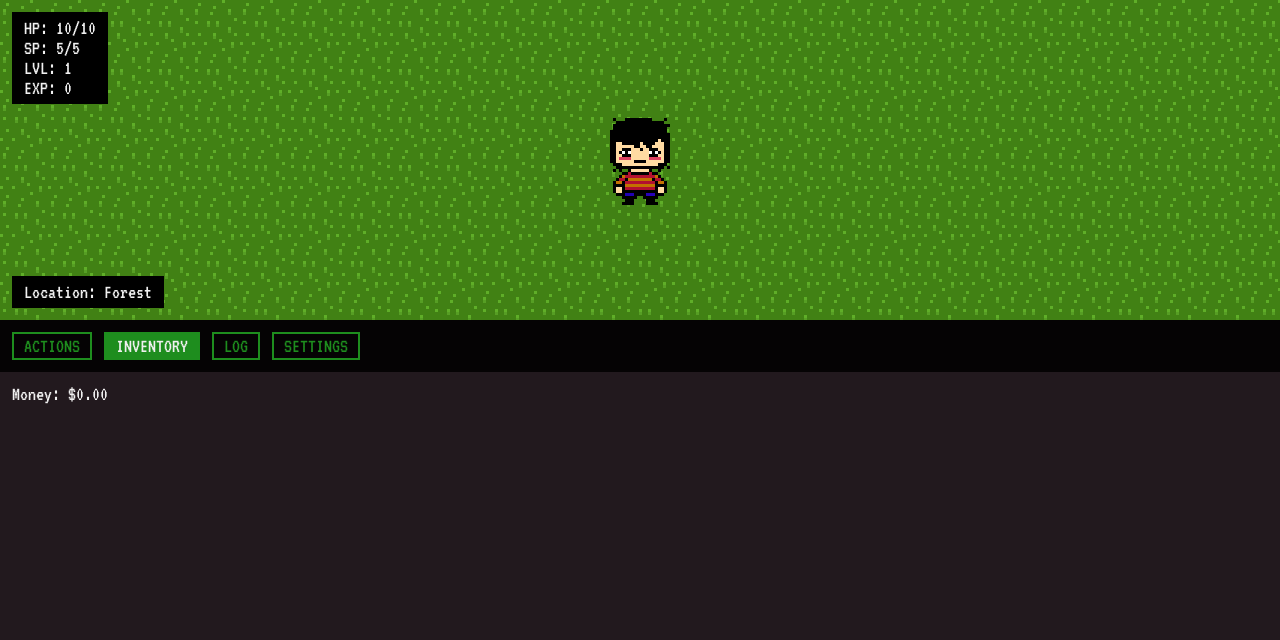
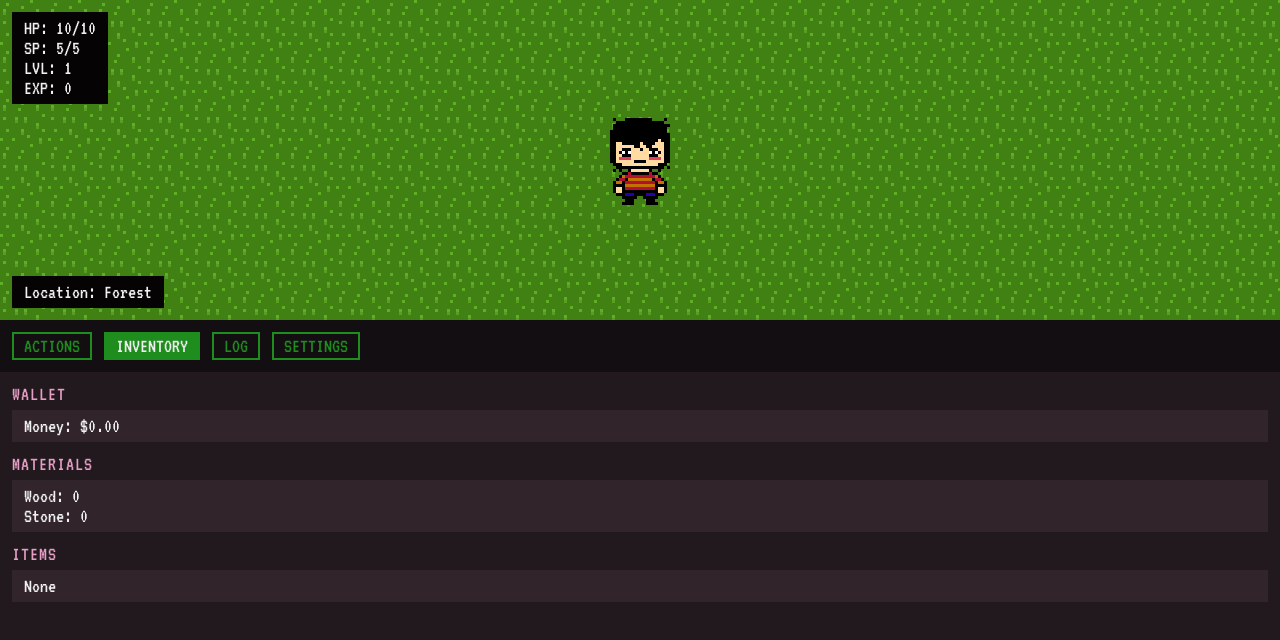
Before and after one commit to snab43/incremental-rpg, a website built with Vite: page index.html in a window 1280 px wide. Both pictures are taken after a click on the element "INVENTORY". Built offline with nearby package versions, Linux system fonts and the light colour scheme.

Commit message:
Expanded inventory UI

```diff
--- a/index.html
+++ b/index.html
@@ -8,7 +8,7 @@
 	<body>
 		<div id="game-container">
 			<!-- Game Notifications -->
-			<ul id="notifications"></ul>
+			<ul id="notifications" class="ul-unstyled"></ul>
 
 			<!-- Game View -->
 			<div id="view">
@@ -52,7 +52,21 @@
 
 					<!-- Inventory -->
 					<div id="inventory" class="tab-content">
-						Money: $<span id="stat-money"></span>
+						<h2>Wallet</h2>
+						<div class="control-section">
+							Money: $<span id="wallet-money"></span>
+						</div>
+						<h2>Materials</h2>
+						<div class="control-section">
+							<ul class="ul-unstyled">
+								<li>Wood: <span id="inventory-wood"></span></li>
+								<li>Stone: <span id="inventory-stone"></span></li>
+							</ul>
+						</div>
+						<h2>Items</h2>
+						<div class="control-section">
+							None
+						</div>
 					</div>
 
 					<!-- Log -->
--- a/src/styles/main.scss
+++ b/src/styles/main.scss
@@ -1,17 +1,17 @@
 @import url('https://fonts.googleapis.com/css2?family=VT323&display=swap');
 
 $color-font: #f0f0f0;
-$color-font-heading: #e9d3df;
+$color-font-heading: #e59ec5;
 $color-font-inactive: darken($color-font, 25%);
 
 $color-interactive: #1e8d1e;
 $color-interactive-hover: lighten($color-interactive, 10%);
 
 $color-background: #22191e;
-$color-background-lighter: lighten($color-background, 15%);
-$color-background-light: lighten($color-background, 10%);
-$color-background-dark: darken($color-background, 10%);
-$color-background-darker: darken($color-background, 15%);
+$color-background-lighter: lighten($color-background, 10%);
+$color-background-light: lighten($color-background, 5%);
+$color-background-dark: darken($color-background, 5%);
+$color-background-darker: darken($color-background, 10%);
 
 body {
 	margin: 0;
@@ -64,6 +64,12 @@ a {
 	}
 }
 
+.ul-unstyled {
+	list-style-type: none;
+	margin: 0;
+	padding: 0;
+}
+
 // Game
 #game-container {
 	display: flex;
@@ -76,9 +82,7 @@ a {
 	display: flex;
 	flex-direction: column;
 	align-items: end;
-	list-style-type: none;
 	margin: 12px;
-	padding: 0;
 	right: 0;
 	z-index: 1;
 
@@ -179,7 +183,7 @@ a {
 
 		.control-section:not(:empty) {
 			background-color: $color-background-light;
-			padding: 12px;
+			padding: 6px 12px;
 
 			&:not(:last-child) {
 				margin-bottom: 12px;
--- a/src/views/ui.ts
+++ b/src/views/ui.ts
@@ -59,7 +59,9 @@ export namespace UI {
 	}
 
 	export function reloadInventory(inventory: InventoryData): void {
-		document.getElementById('stat-money')!.innerText = `${inventory.money.toFixed(2)}`;
+		document.getElementById('wallet-money')!.innerText = `${inventory.money.toFixed(2)}`;
+		document.getElementById('inventory-wood')!.innerText = `${inventory.wood}`;
+		document.getElementById('inventory-stone')!.innerText = `${inventory.stone}`;
 	}
 
 	export function sendNotification(text: string, log: boolean): void {
```
